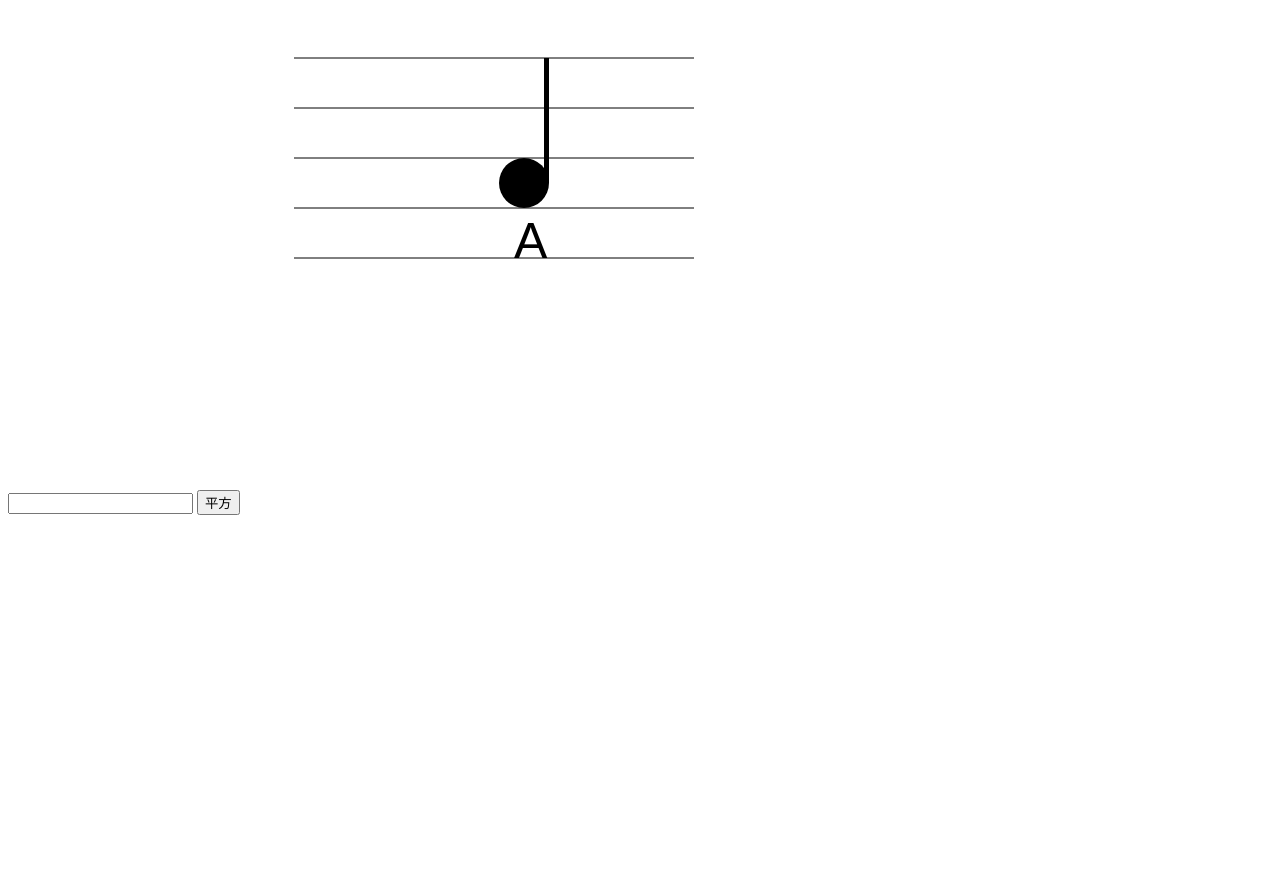
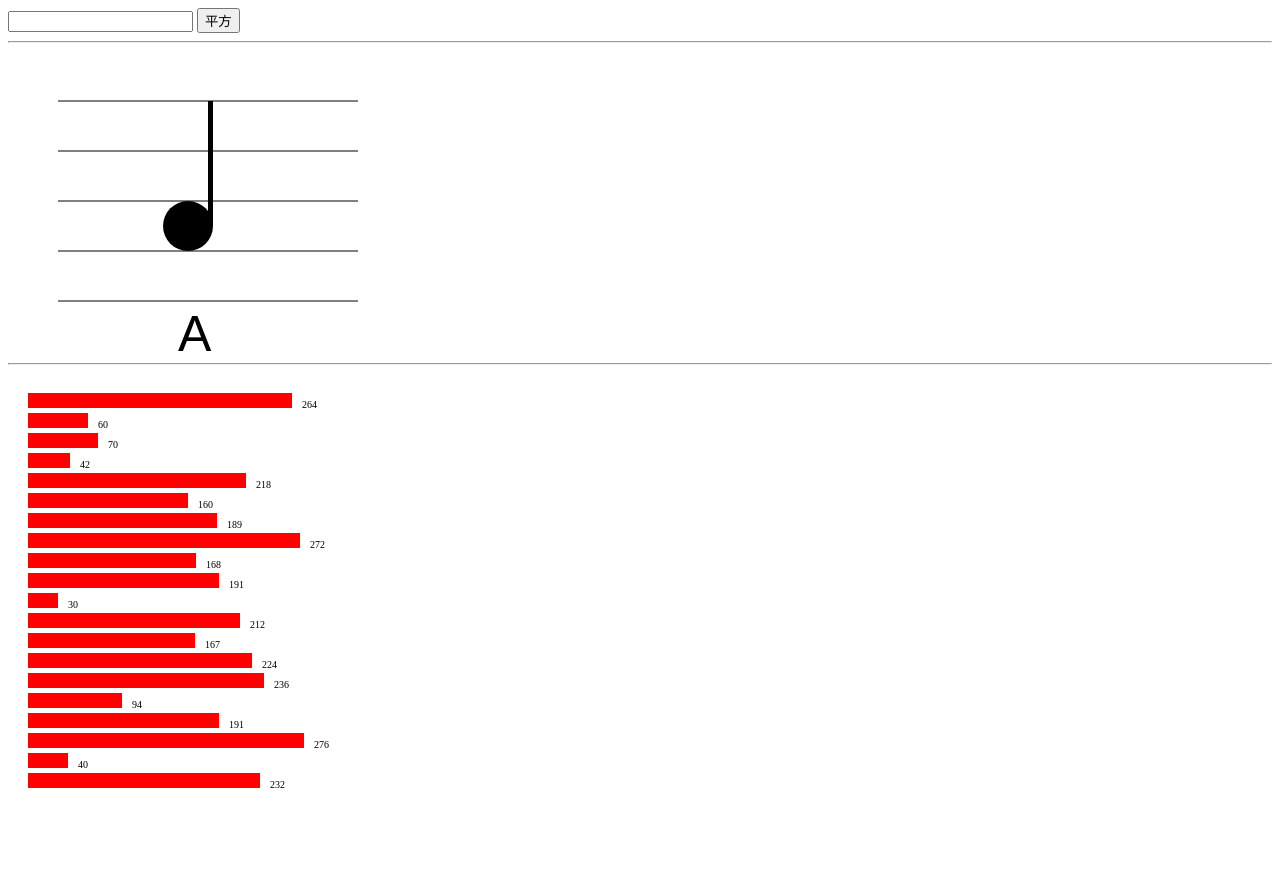
Before and after one commit to 685450164/hw-02, a plain HTML site: page index.html in a window 1280 px wide. Before the commit the page ends 800 px from the top, so only its background shows below. Drawn offline with nearby package versions, Linux system fonts and the light colour scheme.

Commit message:
no message

```diff
--- a/index.html
+++ b/index.html
@@ -1,82 +1,119 @@
 <!doctype html>
 <html>
+
 <head>
     <meta charset="UTF-8">
     <title>hw-02</title>
     <script src="https://d3js.org/d3.v3.min.js"></script>
     <style>
-        #txt{
+        #txt {
             border: 2px solid red;
-            width:100px;
-            height:30px;
+            width: 100px;
+            height: 30px;
             text-align: center;
-            line-height:30px;
+            line-height: 30px;
         }
     </style>
 </head>
+
 <body>
     <input class="number" type="text">
     <input id="btn" type="button" onclick="square()" value="平方">
+    <hr>
     <script>
-            function square(){
-                var num=d3.select(".number")
+        function square() {
+            var num = d3.select(".number")
                 .property("value");
 
             console.log(num);
 
             d3.select(".number")
-                  .property("value",num*num);
+                .property("value", num * num);
         };
-
-            var svg=d3.select("body")
+    </script>
+    <script>
+        var svg1 = d3.select("body")
             .append("svg")
             .attr({
-                          width:500,
-                          height:500
+                width: 400,
+                height: 300
             });
-            for(i=0;i<5;i++){
-               d3.select("svg")
-                 .append("line")
+
+        for (i = 0; i < 5; i++) {
+            svg1.append("line")
                 .attr({
-                   x1:50,
-                   y1:50+i*50,
-                   x2:450,
-                   y2:50+i*50,
-                   stroke:"black"
+                    x1: 50,
+                    y1: 50 + i * 50,
+                    x2: 350,
+                    y2: 50 + i * 50,
+                    stroke: "black"
                 });
 
         }
 
-            d3.select("svg")
-              .append("rect")
+        svg1.append("rect")
             .attr({
-                x:300,
-                y:50,
-                width:5,
-                height:125
+                x: 200,
+                y: 50,
+                width: 5,
+                height: 125
             });
 
-            d3.select("svg")
-              .append("circle")
+        svg1.append("circle")
             .attr({
-                cx:280,
-                cy:175,
-                r:25
+                cx: 180,
+                cy: 175,
+                r: 25
             })
 
-            d3.select("svg")
-              .append("text")
+        svg1.append("text")
             .attr({
-                    x:270,
-                    y:250,
-                    "font-family":"arial",
-                    "font-size":50
+                x: 170,
+                y: 300,
+                "font-family": "arial",
+                "font-size": 50
             })
             .text("A");
 
+        d3.select("body")
+            .append("hr");
+    </script>
 
+    <script>
+        var svg2 = d3.select("body")
+            .append("svg")
+            .attr({
+                width: 400,
+                height: 500
+            });
 
+        for (var i = 0; i < 20; i++) {
+            var num = random(20, 300);
+
+            svg2.append("rect")
+                .attr({
+                    x: 20,
+                    y: 20 + i * 20,
+                    width: num,
+                    height: 15,
+                    fill: "red"
+                });
+
+            svg2.append("text")
+                .attr({
+                x:num+30,
+                y:35 + i * 20,
+                "font-size":10
+                })
+                .text(num);
+
+        }
+
+        function random(m, n) {
+            return Math.ceil(Math.random() * (m - n) + n);
+        }
     </script>
 
 </body>
+
 </html>
```
Lines whose indentation alone changed are shown as unchanged.
